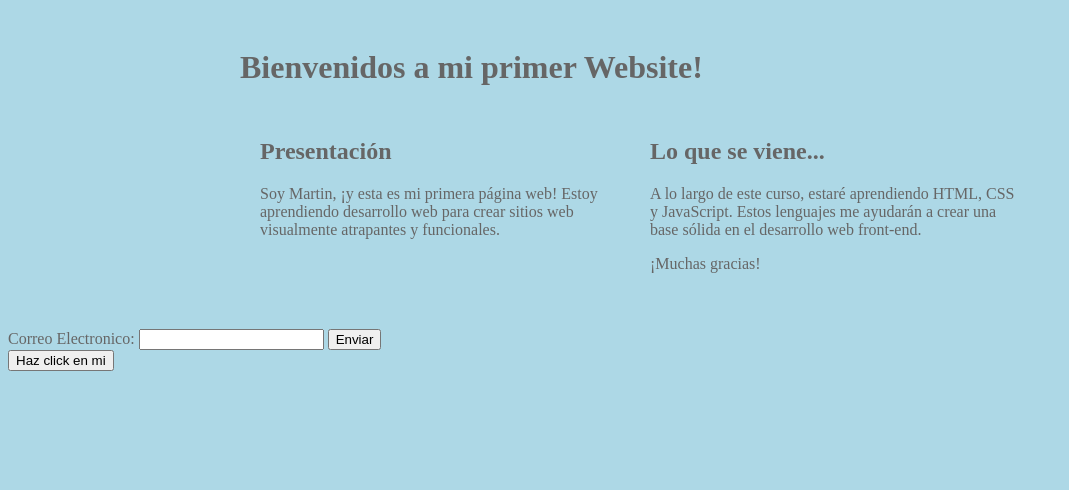
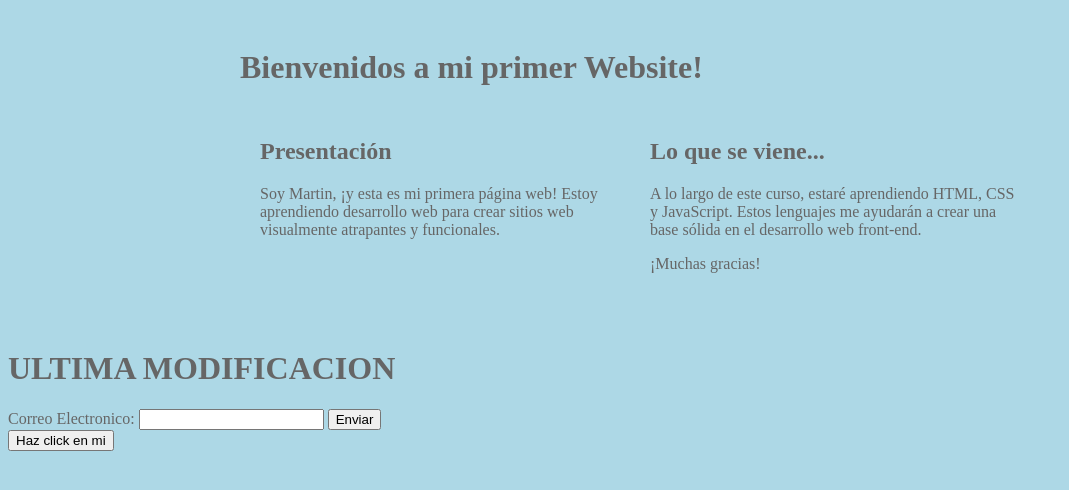
Before and after one commit to MartinCaracciolo/Mi-primera-pagina, a plain HTML site: page index.html in a window 1280 px wide. Shown: the whole page, without its empty margins (0-1069 px from the left). Drawn offline with Linux system fonts and the light colour scheme.

Commit message:
mi primera modificacion

```diff
--- a/index.html
+++ b/index.html
@@ -33,22 +33,15 @@
             </div>
             </div>
         </div>
-
+        <div>
+            <h1>ULTIMA MODIFICACION</h1>
+        </div>
         <form id="myForm">
             <label for="email">Correo Electronico:</label>
             <input type="email" name="email" id="email" required>
             <button type="submit">Enviar</button>
         </form>
 
-
-
-
-
-
-
-
-
-
         <button onclick="showAlert()">Haz click en mi</button>
         <script src="script.js"></script>
     </body>
```
